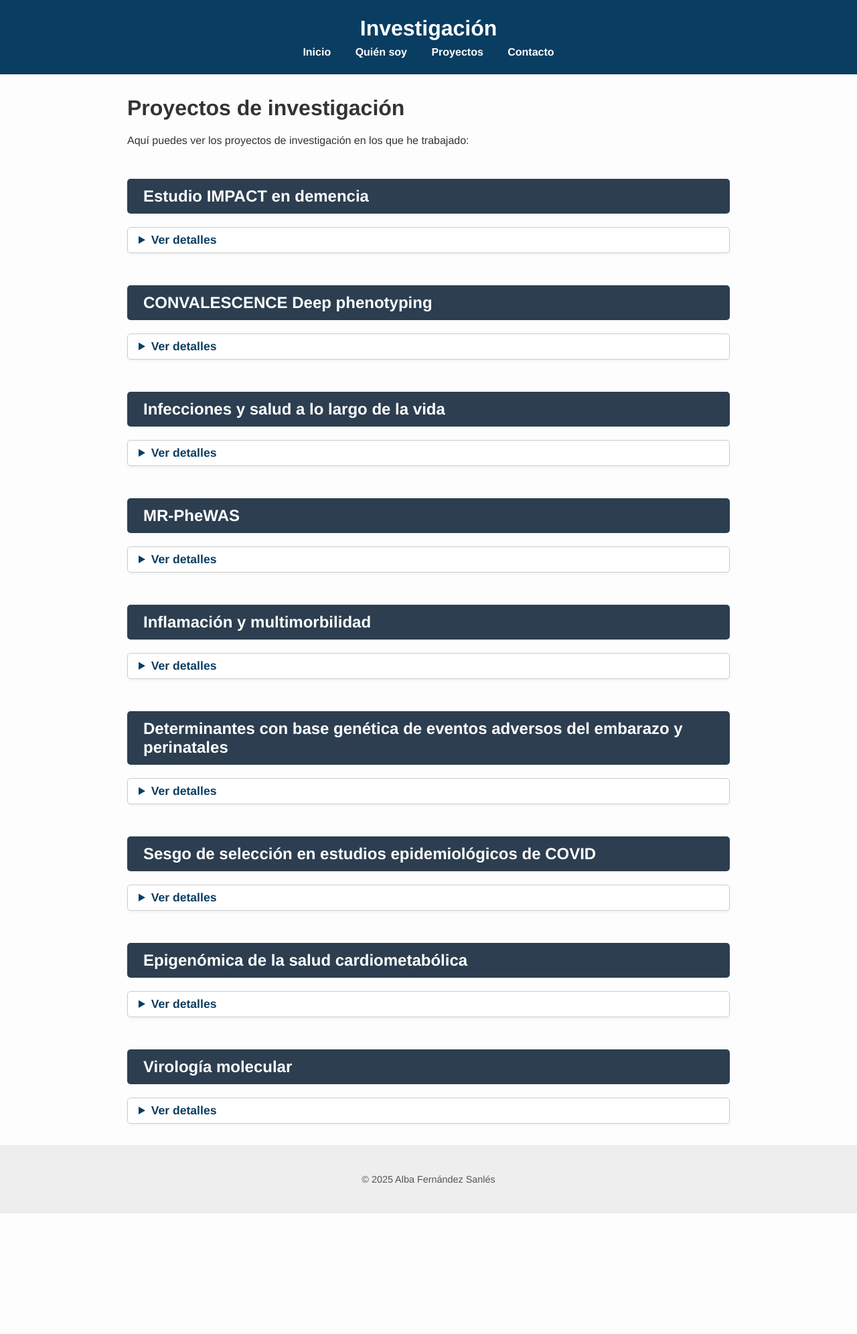
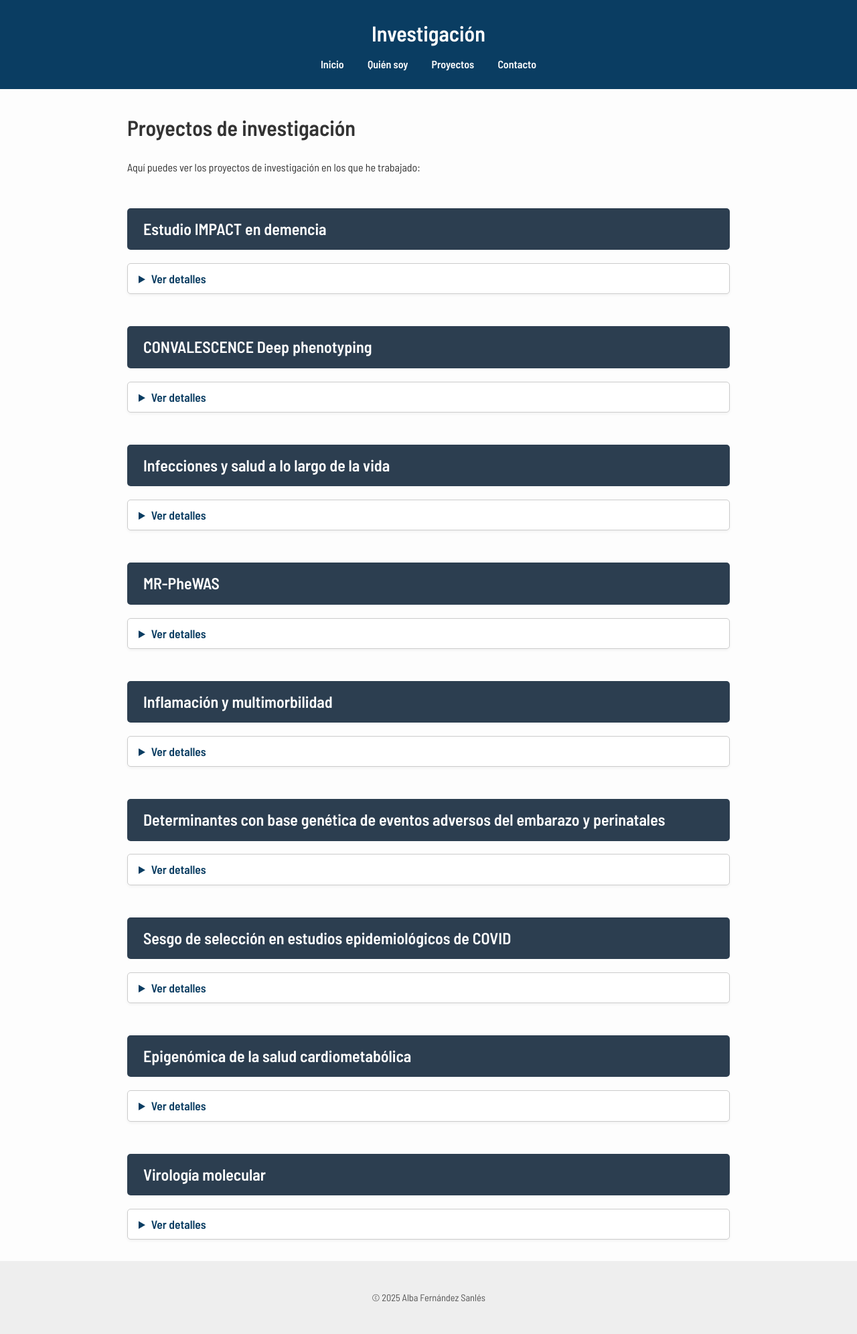
Before and after one commit to albafsanles/albafsanles.github.io, a Jekyll site: the page built from projects/research/research.md, in a window 1280 px wide. Shown: the whole page at 67% size. Built offline with Jekyll 4.4.1, drawn with Linux system fonts in a browser that asks for light colours; before the commit the page ends 1812 px from its top, so only the background shows below that.

Commit message:
Update projects.css

```diff
--- a/assets/css/projects.css
+++ b/assets/css/projects.css
@@ -1,17 +1,20 @@
-/* projects.css */
+/* Integración de estilos Modernist */
 
-/* Tipografía general para esta página */
+/* Fuente y tipografía */
+@import url('https://fonts.googleapis.com/css2?family=Barlow+Semi+Condensed:wght@400;600&display=swap');
+
 body {
-    font-family: "Helvetica Neue", Arial, sans-serif;
+    font-family: 'Barlow Semi Condensed', sans-serif;
+    line-height: 1.6;
     margin: 0;
     padding: 0;
     background: #fdfdfd;
     color: #333;
 }
 
-/* Encabezado de la página */
+/* Encabezado */
 header {
-    background: #0a3d62; /* azul oscuro */
+    background: #0a3d62;
     color: white;
     padding: 1.5em 1em;
     text-align: center;
@@ -40,9 +43,9 @@ main {
     padding: 0 1.5em;
 }
 
-/* Estilos para subtítulos de proyectos */
+/* Títulos de proyectos */
 main h2 {
-    background: #2c3e50; /* azul grisáceo oscuro */
+    background: #2c3e50;
     color: #fff;
     padding: 0.5em 1em;
     border-radius: 5px;
@@ -60,13 +63,13 @@ details {
     box-shadow: 0 2px 4px rgba(0,0,0,0.05);
 }
 
-/* El resumen que se ve siempre */
+/* Resumen */
 summary {
     font-weight: bold;
     cursor: pointer;
     outline: none;
     font-size: 1.1em;
-    color: #0a3d62; /* azul oscuro */
+    color: #0a3d62;
 }
 
 /* Ocultar marcador por defecto */
@@ -74,13 +77,13 @@ summary::-webkit-details-marker {
     display: none;
 }
 
-/* Espacio entre párrafos dentro de <details> */
+/* Párrafos dentro de <details> */
 details p {
     margin: 0.5em 0;
     line-height: 1.5em;
 }
 
-/* Footer */
+/* Pie de página */
 footer {
     background: #eee;
     color: #555;
```
